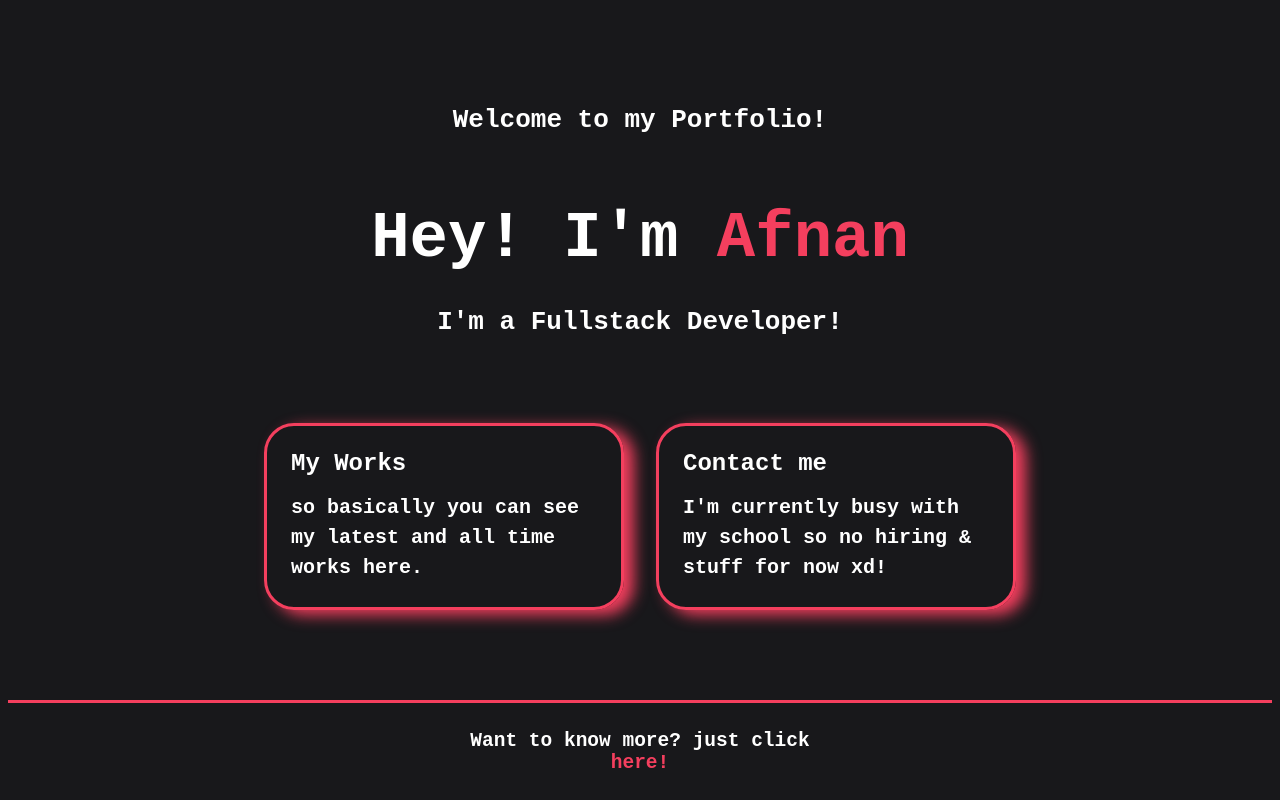
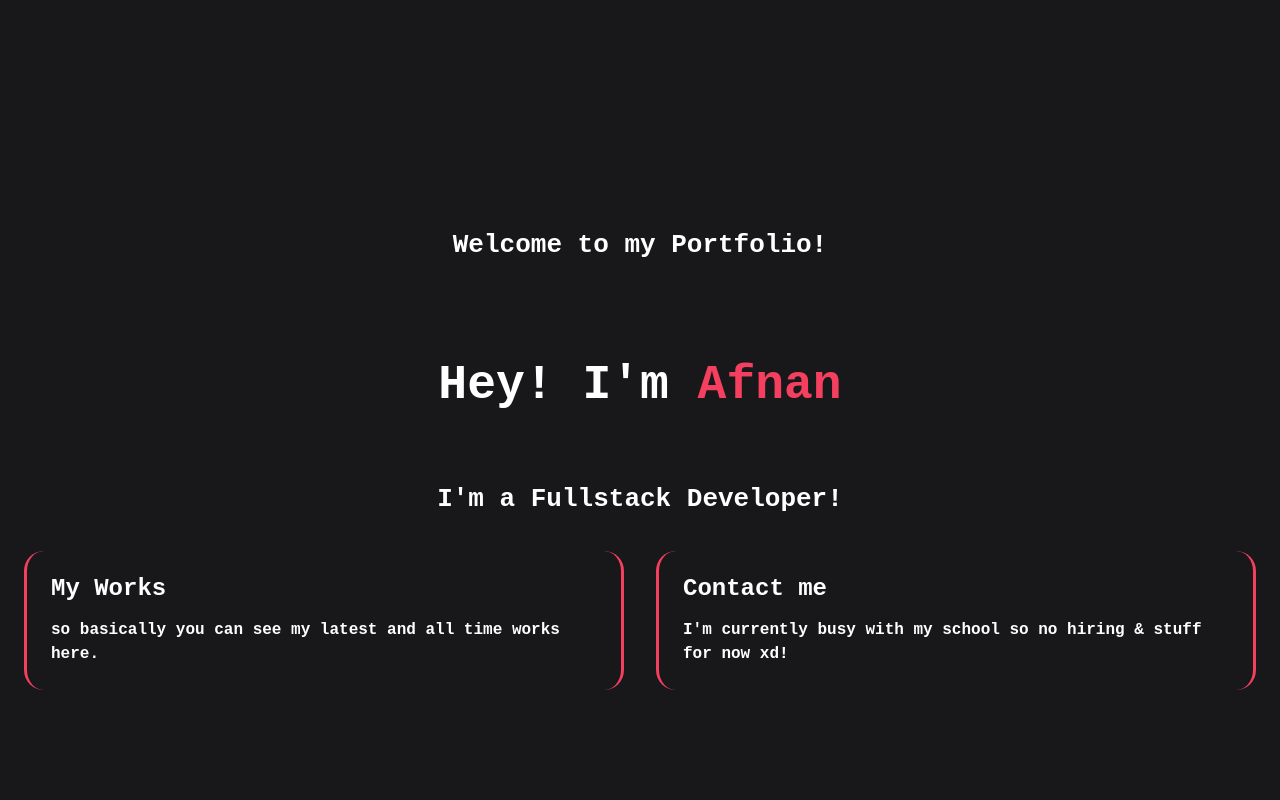
Before and after one commit to afnan007a/Portfolio-NextJS, a Next.js app: page / in a window 1280 px wide. Shown: the top 800 px of the page. Built offline with nearby package versions, Linux system fonts and the light colour scheme.

Commit message:
Update Home.module.css

```diff
--- a/styles/Home.module.css
+++ b/styles/Home.module.css
@@ -1,11 +1,51 @@
 .container {
   background-color: #18181B;
-  min-height: 100vh;
+  min-height: 120vh;
   padding: 0 0.5rem;
   display: flex;
   flex-direction: column;
   justify-content: center;
-  align-items: center;
+}
+
+.topnav {
+  background-color: #18181B;
+  overflow: hidden;
+  float: right;
+
+}
+
+.topnav a {
+  position: relative;
+  float: right;
+  text-decoration: none;
+  color: #f43f5e;
+  padding: 0 10px;
+  font-size: 17px;
+  margin-right: 30px;
+  margin-top:20px;
+}
+
+.topnav a:after {
+  content: "";
+  position: absolute;
+  background-color: #f43f5e;
+  height: 3px;
+  width: 0;
+  left: 0;
+  bottom: -10px;
+  transition: 0.3s;
+}
+
+
+.topnav a:hover:after {
+  width: 100%;
+}
+
+.homebar a {
+
+  color: #f43f5e;
+  float: left;
+  font-size: 2rem;
 }
 
 .main {
@@ -27,13 +67,12 @@
 .title a:focus,
 .title a:active {
   transition: 0.8s;
-  filter: drop-shadow(7px 3px 29px);
 }
 
 .title {
-  margin: 0;
+  margin-bottom: 40px;
   line-height: 1.15;
-  font-size: 4rem;
+  font-size: 3rem;
 }
 
 .title,
@@ -42,30 +81,36 @@
 }
 
 .description {
+  margin: 0;
   line-height: 1.5;
   font-size: 1.5rem;
+}
+
+.main p {
+  margin-bottom: 10px;
+  font-size: 2rem;
+  line-height: 1.5;
 }
 
 .grid {
   display: flex;
   align-items: center;
   justify-content: center;
-  flex-wrap: wrap;
-  max-width: 800px;
-  margin-top: 3rem;
+  max-width: 1700px;
+
 }
 
 .card {
   margin: 1rem;
-  flex-basis: 45%;
+  flex-basis: 80%;
   padding: 1.5rem;
   text-align: left;
-  color: inherit;
   text-decoration: none;
-  border: 3px solid #f43f5e;
-  border-radius: 30px;
-  transition: color 0.15s ease, border-color 0.15s ease;
-  box-shadow: 10px 5px 15px #f43f5e;
+  border-left: 3px solid #f43f5e;
+  border-right: 3px solid #f43f5e;
+  border-radius: 20px;
+
+
 }
 
 .card:hover,
@@ -73,8 +118,8 @@
 .card:active {
   color: #f43f5e;
   border-color: #f43f5e;
-  transition: 0.8s;
-  filter: drop-shadow(5px 3px 35px);
+  transition: 0.3s;
+
 }
 
 .card h3 {
@@ -84,7 +129,7 @@
 
 .card p {
   margin: 0;
-  font-size: 1.25rem;
+  font-size: 1rem;
   line-height: 1.5;
 }
 
@@ -93,21 +138,15 @@
 }
 .footer {
   color: white;
-  width: 100%;
-  height: 100px;
-  border-top: 3px solid #f43f5e;
   display: flex;
   justify-content: center;
   align-items: center;
-}
 
-.footer img {
-  margin-left: 0.5rem;
 }
 
 .footer a {
   color: #f43f5e;
-  display: flex;
+  padding: 14px 16px;
   justify-content: center;
   align-items: center;
 }
@@ -115,10 +154,35 @@
 .footer a:hover,
 .footer a:focus,
 .footer a:active {
+  margin-top: 3px;
   transition: 0.8s;
   color: #f43f5e;
-  border-color: #f43f5e;
-  filter: drop-shadow(5px 3px 35px);
+}
+
+.button button {
+  margin-bottom: 60px;
+  font-size: 17px;
+  background-color: #f43f5e; /* Green */
+  border: 3px solid #f43f5e;
+  border-radius: 20px;
+  color: white;
+  padding: 15px 32px;
+  text-align: center;
+  text-decoration: none;
+  display: inline-block;
+}
+
+.button button:hover{
+  cursor: pointer;
+  background-color: #18181B; /* Green */
+  border: 3px solid #f43f5e;
+  border-radius: 20px;
+  color: #f43f5e;
+  padding: 15px 32px;
+  text-align: center;
+  text-decoration: none;
+  display: inline-block;
+  transition: 0.3s;
 }
 
 @media (max-width: 600px) {
@@ -127,3 +191,4 @@
     flex-direction: column;
   }
 }
+/* Add a black background color to the top navigation */
```
